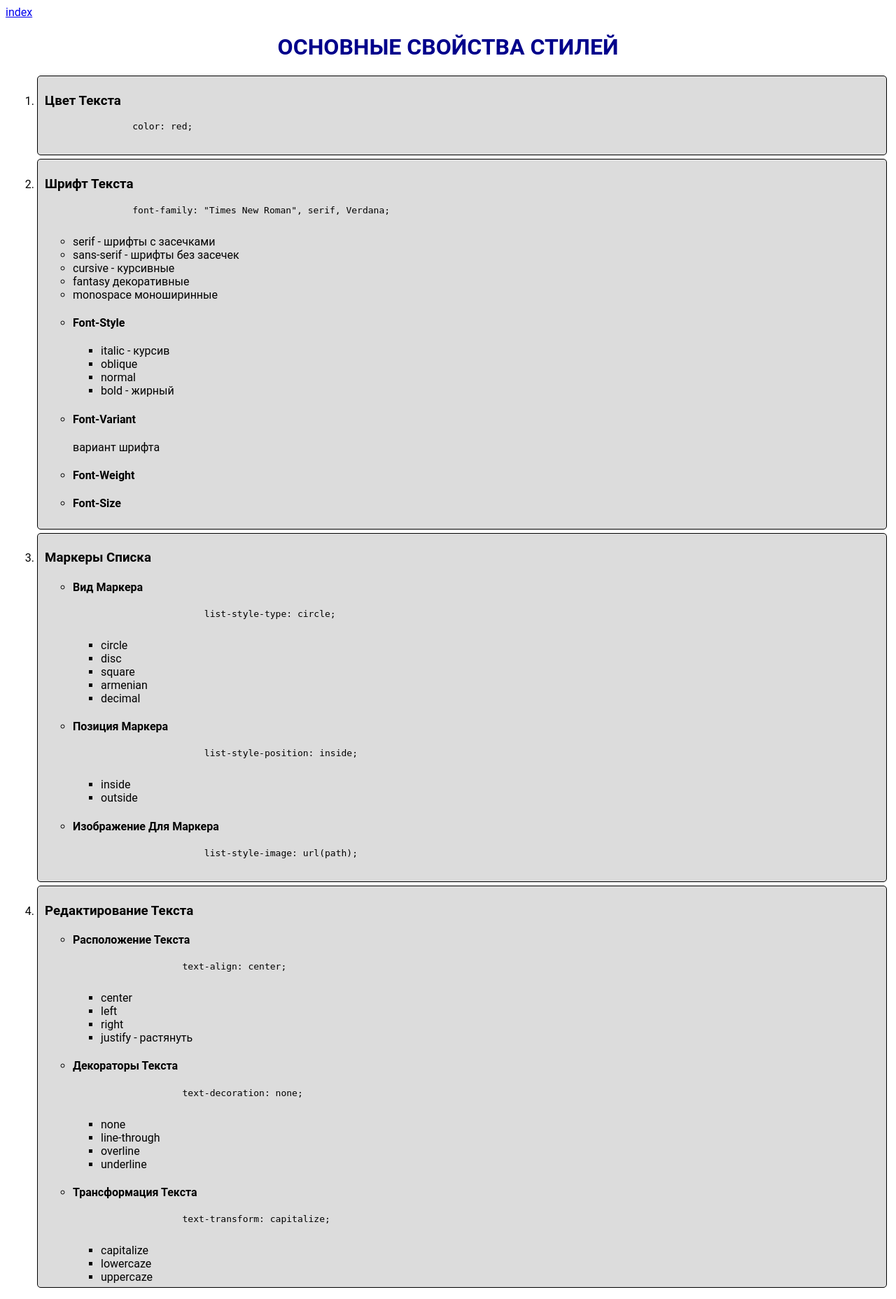
After one commit to LikeKugi/GB_WebDev, a PHP site: page /mainsettings.html in a window 1280 px wide. The commit adds this page. Shown: the whole page at 70% size. Run offline with PHP 8.4, Linux system fonts and the light colour scheme.

Commit message:
html lesson 3

```diff
--- a/lesson_3/index.html
+++ b/lesson_3/index.html
@@ -12,6 +12,7 @@
     <a href="ways.html">Способы задания CSS стилей</a>
     <a href="selectors.html">Селекторы CSS</a>
     <a href="basesettings.html">Базовые свойства стилей</a>
+    <a href="mainsettings.html">Основные свойства стилей</a>
     <br>
     <h1>CSS</h1>
     <h2>Selector</h2>
--- /dev/null
+++ b/lesson_3/mainsettings.html
@@ -0,0 +1,134 @@
+<!DOCTYPE html>
+<html lang="en">
+
+<head>
+    <meta charset="UTF-8">
+    <meta http-equiv="X-UA-Compatible" content="IE=edge">
+    <meta name="viewport" content="width=device-width, initial-scale=1.0">
+    <link rel="stylesheet" href="styles.css">
+    <title>Основные свойства CSS</title>
+</head>
+
+<body>
+    <a href="index.html">Index</a>
+    <h1>Основные свойства стилей</h1>
+    <ol>
+        <li class="border">
+            <h3>Цвет текста</h3>
+            <pre>
+                color: red;
+            </pre>
+        </li>
+        <li class="border">
+            <h3>Шрифт текста</h3>
+            <pre>
+                font-family: "Times New Roman", serif, Verdana;
+            </pre>
+            <ul>
+                <li>serif - шрифты с засечками</li>
+                <li>sans-serif - шрифты без засечек</li>
+                <li>cursive - курсивные</li>
+                <li>fantasy декоративные</li>
+                <li>monospace моноширинные</li>
+            </ul>
+            <ul>
+                <li>
+                    <h4>font-style</h4>
+                    <ul>
+                        <li>italic - курсив</li>
+                        <li>oblique</li>
+                        <li>normal</li>
+                        <li>bold - жирный</li>
+                    </ul>
+                </li>
+                <li>
+                    <h4>font-variant</h4>
+                    <p>вариант шрифта</p>
+                </li>
+                <li>
+                    <h4>font-weight</h4>
+                </li>
+                <li>
+                    <h4>font-size</h4>
+                </li>
+            </ul>
+        </li>
+        <li class="border">
+            <h3>Маркеры списка</h3>
+            <ul>
+                <li>
+                    <h4>Вид маркера</h4>
+                    <pre>
+                        list-style-type: circle;
+                    </pre>
+                    <ul>
+                        <li>circle</li>
+                        <li>disc</li>
+                        <li>square</li>
+                        <li>armenian</li>
+                        <li>decimal</li>
+                    </ul>
+                </li>
+                <li>
+                    <h4>Позиция маркера</h4>
+                    <pre>
+                        list-style-position: inside;
+                    </pre>
+                    <ul>
+                        <li>inside</li>
+                        <li>outside</li>
+                    </ul>
+                </li>
+                <li>
+                    <h4>Изображение для маркера</h4>
+                    <pre>
+                        list-style-image: url(path);
+                    </pre>
+                </li>
+            </ul>
+        </li>
+        <li class="border">
+            <h3>Редактирование текста</h3>
+
+            <ul>
+                <li>
+                    <h4>Расположение текста</h4>
+                    <pre>
+                    text-align: center;
+                </pre>
+                    <ul>
+                        <li>center</li>
+                        <li>left</li>
+                        <li>right</li>
+                        <li>justify - растянуть</li>
+                    </ul>
+                </li>
+                <li>
+                    <h4>Декораторы текста</h4>
+                    <pre>
+                    text-decoration: none;
+                </pre>
+                    <ul>
+                        <li>none</li>
+                        <li>line-through</li>
+                        <li>overline</li>
+                        <li>underline</li>
+                    </ul>
+                </li>
+                <li>
+                    <h4>Трансформация текста</h4>
+                    <pre>
+                    text-transform: capitalize;
+                </pre>
+                    <ul>
+                        <li>capitalize</li>
+                        <li>lowercaze</li>
+                        <li>uppercaze</li>
+                    </ul>
+                </li>
+            </ul>
+        </li>
+    </ol>
+</body>
+
+</html>
--- a/lesson_3/styles.css
+++ b/lesson_3/styles.css
@@ -2,10 +2,13 @@
 * Comment
 * Can add using `CTRL + /`
 */
-
+body {
+    font-family: "Roboto", sans-serif;
+}
 h1 {
     text-align: center;
     color: darkblue;
+    text-transform: uppercase;
 }
 .border {
     border-radius: 5px;
@@ -14,3 +17,12 @@ h1 {
     padding: 5px 10px;
     background-color: rgb(220, 220, 220);
 }
+h3 {
+    text-transform: capitalize;
+}
+h4 {
+    text-transform: capitalize;
+}
+a {
+    text-transform: lowercase;
+}
```
